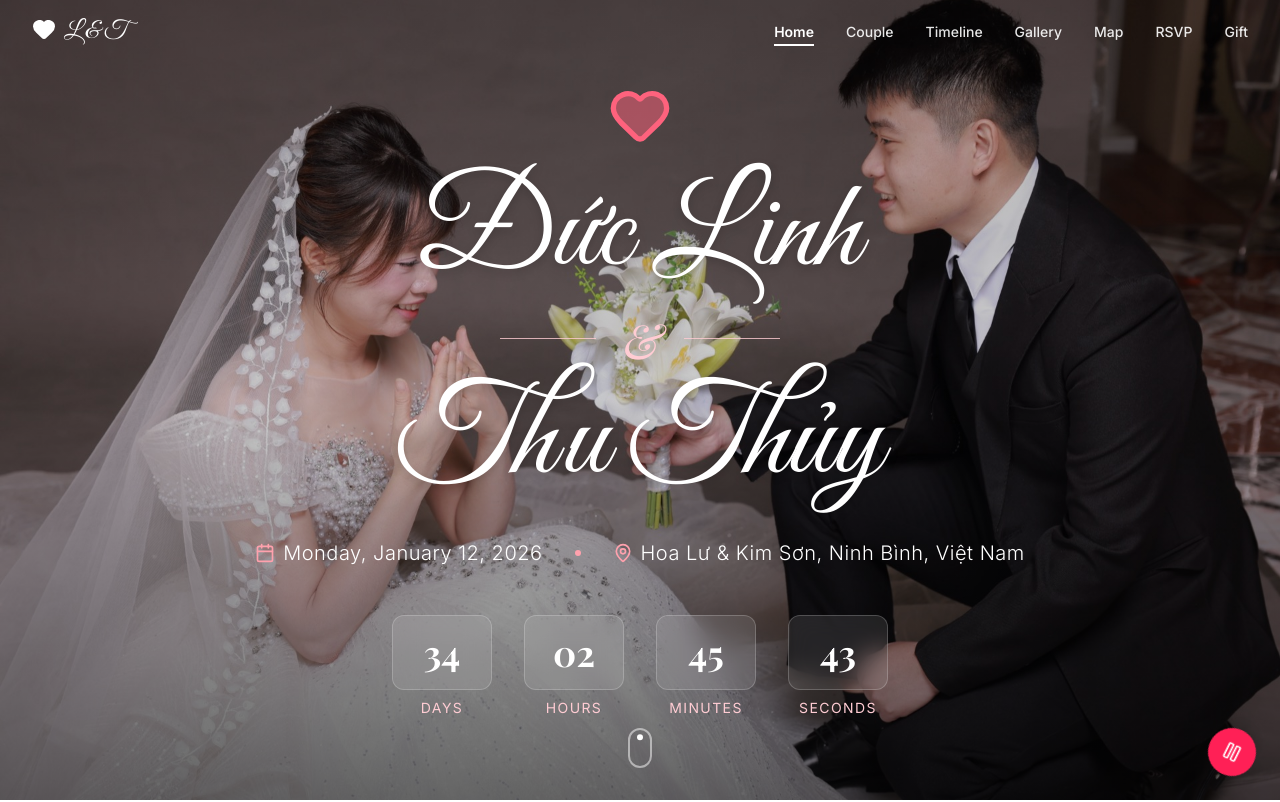
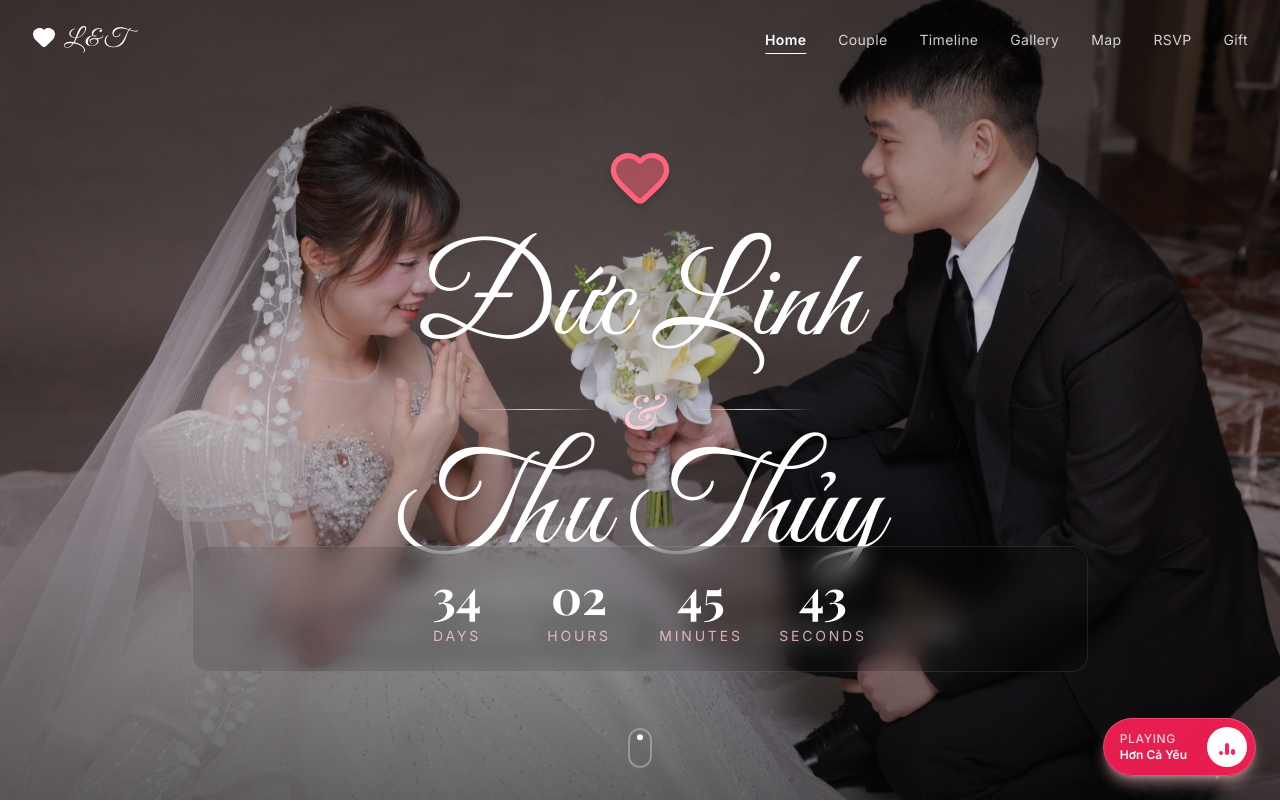
Before and after one commit to Xunino/wedding, a React (Vite) app in the folder app/: page / in a window 1280 px wide. Shown: the top 802 px of the page. Built offline with nearby package versions, Linux system fonts and the light colour scheme; a web font is replaced by a local one.

Commit message:
Update UI

```diff
--- a/app/src/App.jsx
+++ b/app/src/App.jsx
@@ -13,6 +13,8 @@ import RSVP from './components/RSVP';
 import Gift from './components/Gift';
 import MusicPlayer from './components/MusicPlayer';
 import Footer from './components/Footer';
+import GrainOverlay from './components/GrainOverlay';
+
 
 // Import optimized images
 const thumbValues = import.meta.glob('../images/thumbnails/*.JPG', { eager: true, import: 'default' });
@@ -103,6 +105,7 @@ function App() {
             <Gift />
             <Footer weddingDetails={WEDDING_DETAILS} />
             <MusicPlayer />
+            <GrainOverlay />
         </div>
     );
 }
--- /dev/null
+++ b/app/src/components/GrainOverlay.jsx
@@ -0,0 +1,19 @@
+import React from 'react';
+
+export default function GrainOverlay() {
+    return (
+        <div className="fixed inset-0 pointer-events-none z-[9999] opacity-[0.03] mix-blend-overlay">
+            <svg className="w-full h-full" xmlns="http://www.w3.org/2000/svg">
+                <filter id="noiseFilter">
+                    <feTurbulence
+                        type="fractalNoise"
+                        baseFrequency="0.8"
+                        numOctaves="3"
+                        stitchTiles="stitch"
+                    />
+                </filter>
+                <rect width="100%" height="100%" filter="url(#noiseFilter)" />
+            </svg>
+        </div>
+    );
+}
--- a/app/src/components/Hero.jsx
+++ b/app/src/components/Hero.jsx
@@ -1,10 +1,12 @@
 import React, { useState, useEffect } from 'react';
-import { Heart, Calendar, MapPin, Clock } from 'lucide-react';
-import { motion } from 'framer-motion';
+import { Heart, Calendar, MapPin } from 'lucide-react';
+import { motion, useScroll, useTransform } from 'framer-motion';
 
 export default function Hero({ weddingDetails }) {
     const [countdown, setCountdown] = useState({ days: 0, hours: 0, minutes: 0, seconds: 0 });
-    const [scrollY, setScrollY] = useState(0);
+    const { scrollY } = useScroll();
+    const y1 = useTransform(scrollY, [0, 500], [0, 200]);
+    const opacity = useTransform(scrollY, [0, 300], [1, 0]);
 
     useEffect(() => {
         const calculateCountdown = () => {
@@ -26,63 +28,73 @@ export default function Hero({ weddingDetails }) {
         return () => clearInterval(timer);
     }, [weddingDetails.weddingDate]);
 
-    useEffect(() => {
-        const handleScroll = () => setScrollY(window.scrollY);
-        window.addEventListener('scroll', handleScroll);
-        return () => window.removeEventListener('scroll', handleScroll);
-    }, []);
-
     return (
         <section id="hero" className="relative h-screen overflow-hidden">
             {/* Background Image with Parallax */}
-            <div
+            <motion.div
                 className="absolute inset-0 bg-cover bg-center"
                 style={{
                     backgroundImage: `url(${weddingDetails.heroImage})`,
-                    transform: `translateY(${scrollY * 0.5}px)`,
+                    y: y1,
                 }}
             />
 
             {/* Overlay */}
-            <div className="absolute inset-0 bg-gradient-to-b from-black/30 via-black/20 to-black/60" />
+            <div className="absolute inset-0 bg-gradient-to-b from-black/40 via-black/20 to-black/60" />
 
             {/* Content */}
-            <div className="relative h-full flex flex-col items-center justify-center text-white px-4 text-center">
             <motion.div
-                    initial={{ opacity: 0, y: 20 }}
-                    animate={{ opacity: 1, y: 0 }}
-                    transition={{ duration: 0.8 }}
-                    className="mb-6"
+                style={{ opacity }}
+                className="relative h-full flex flex-col items-center justify-center text-white px-4 text-center"
             >
-                    <Heart className="w-16 h-16 mx-auto text-rose-400 fill-rose-400/50 animate-pulse" />
+                <div className="space-y-8">
+                    <motion.div
+                        initial={{ opacity: 0, scale: 0.8 }}
+                        animate={{ opacity: 1, scale: 1 }}
+                        transition={{ duration: 1, ease: "easeOut" }}
+                        className="mb-8"
+                    >
+                        <Heart className="w-16 h-16 mx-auto text-rose-400 fill-rose-400/50 animate-pulse drop-shadow-lg" />
                     </motion.div>
 
+                    <div className="space-y-4">
+                        <motion.h1
+                            initial={{ opacity: 0, y: 50 }}
+                            animate={{ opacity: 1, y: 0 }}
+                            transition={{ duration: 1, delay: 0.3, ease: "easeOut" }}
+                            className="text-6xl md:text-8xl lg:text-9xl font-script drop-shadow-xl"
+                        >
+                            {weddingDetails.groomName}
+                        </motion.h1>
+
                         <motion.div
-                    initial={{ opacity: 0, scale: 0.9 }}
-                    animate={{ opacity: 1, scale: 1 }}
-                    transition={{ duration: 1, delay: 0.2 }}
+                            initial={{ opacity: 0, scaleX: 0 }}
+                            animate={{ opacity: 1, scaleX: 1 }}
+                            transition={{ duration: 1, delay: 0.6 }}
+                            className="flex items-center justify-center gap-6 my-4"
                         >
-                    <h1 className="text-5xl md:text-7xl lg:text-9xl font-script mb-2 drop-shadow-lg">
-                        {weddingDetails.groomName}
-                    </h1>
-                    <div className="flex items-center justify-center gap-6 my-4">
-                        <div className="h-px w-12 md:w-24 bg-rose-200/80"></div>
-                        <span className="text-3xl md:text-5xl font-serif italic text-rose-200">&</span>
-                        <div className="h-px w-12 md:w-24 bg-rose-200/80"></div>
-                    </div>
-                    <h1 className="text-5xl md:text-7xl lg:text-9xl font-script mb-8 drop-shadow-lg">
-                        {weddingDetails.brideName}
-                    </h1>
+                            <div className="h-px w-16 md:w-32 bg-gradient-to-r from-transparent via-rose-200 to-transparent"></div>
+                            <span className="text-4xl md:text-5xl font-serif italic text-rose-200">&</span>
+                            <div className="h-px w-16 md:w-32 bg-gradient-to-r from-transparent via-rose-200 to-transparent"></div>
                         </motion.div>
 
+                        <motion.h1
+                            initial={{ opacity: 0, y: -50 }}
+                            animate={{ opacity: 1, y: 0 }}
+                            transition={{ duration: 1, delay: 0.9, ease: "easeOut" }}
+                            className="text-6xl md:text-8xl lg:text-9xl font-script drop-shadow-xl"
+                        >
+                            {weddingDetails.brideName}
+                        </motion.h1>
+                    </div>
+
                     <motion.div
-                    initial={{ opacity: 0, y: 20 }}
-                    animate={{ opacity: 1, y: 0 }}
-                    transition={{ duration: 0.8, delay: 0.6 }}
-                    className="space-y-4 mb-12"
+                        initial={{ opacity: 0 }}
+                        animate={{ opacity: 1 }}
+                        transition={{ duration: 1, delay: 1.2 }}
+                        className="flex flex-col md:flex-row items-center justify-center gap-6 text-lg md:text-xl font-light tracking-wide uppercase mt-8"
                     >
-                    <div className="flex flex-col md:flex-row items-center justify-center gap-4 md:gap-8 text-lg md:text-xl font-light tracking-wide">
-                        <div className="flex items-center gap-2">
+                        <div className="flex items-center gap-2 bg-black/20 backdrop-blur-sm px-6 py-2 rounded-full border border-white/10">
                             <Calendar className="w-5 h-5 text-rose-300" />
                             <span>
                                 {weddingDetails.weddingDate.toLocaleDateString('en-US', {
@@ -93,48 +105,49 @@ export default function Hero({ weddingDetails }) {
                                 })}
                             </span>
                         </div>
-                        <div className="hidden md:block w-1.5 h-1.5 rounded-full bg-rose-300" />
-                        <div className="flex items-center gap-2">
+                        <div className="flex items-center gap-2 bg-black/20 backdrop-blur-sm px-6 py-2 rounded-full border border-white/10">
                             <MapPin className="w-5 h-5 text-rose-300" />
-                            <span>{weddingDetails.venue}, {weddingDetails.location}</span>
-                        </div>
+                            <span>{weddingDetails.location}</span>
                         </div>
                     </motion.div>
+                </div>
 
                 {/* Countdown */}
                 <motion.div
-                    initial={{ opacity: 0, y: 20 }}
+                    initial={{ opacity: 0, y: 50 }}
                     animate={{ opacity: 1, y: 0 }}
-                    transition={{ duration: 0.8, delay: 0.8 }}
-                    className="flex flex-wrap justify-center gap-4 md:gap-8"
+                    transition={{ duration: 0.8, delay: 1.5 }}
+                    className="absolute bottom-32 w-full px-4"
                 >
+                    <div className="flex flex-wrap justify-center gap-4 md:gap-8 bg-black/10 backdrop-blur-md py-6 px-10 rounded-2xl border border-white/10 mx-auto max-w-4xl">
                         {[
                             { label: 'Days', value: countdown.days },
                             { label: 'Hours', value: countdown.hours },
                             { label: 'Minutes', value: countdown.minutes },
                             { label: 'Seconds', value: countdown.seconds },
                         ].map((item, index) => (
-                        <div key={index} className="text-center">
-                            <div className="bg-white/10 backdrop-blur-md border border-white/20 rounded-xl p-3 md:p-4 min-w-[80px] md:min-w-[100px]">
-                                <span className="text-3xl md:text-4xl font-bold font-serif">{item.value.toString().padStart(2, '0')}</span>
+                            <div key={index} className="text-center min-w-[70px] md:min-w-[90px]">
+                                <div className="text-3xl md:text-5xl font-bold font-serif mb-1 tabular-nums">
+                                    {item.value.toString().padStart(2, '0')}
                                 </div>
-                            <span className="text-xs md:text-sm uppercase tracking-widest mt-2 block text-rose-200">{item.label}</span>
+                                <span className="text-xs md:text-sm uppercase tracking-[0.2em] text-rose-200/80">{item.label}</span>
                             </div>
                         ))}
+                    </div>
                 </motion.div>
-            </div>
+            </motion.div>
 
             {/* Scroll Indicator */}
             <motion.div
                 initial={{ opacity: 0 }}
                 animate={{ opacity: 1 }}
-                transition={{ delay: 1.5, duration: 1 }}
+                transition={{ delay: 2, duration: 1 }}
                 className="absolute bottom-8 left-1/2 transform -translate-x-1/2"
             >
-                <div className="w-6 h-10 border-2 border-white/50 rounded-full flex justify-center p-1">
+                <div className="w-6 h-10 border-2 border-white/30 rounded-full flex justify-center p-1 backdrop-blur-sm">
                     <motion.div
                         animate={{ y: [0, 12, 0] }}
-                        transition={{ repeat: Infinity, duration: 1.5 }}
+                        transition={{ repeat: Infinity, duration: 1.5, ease: "easeInOut" }}
                         className="w-1.5 h-1.5 bg-white rounded-full"
                     />
                 </div>
--- a/app/src/components/MusicPlayer.jsx
+++ b/app/src/components/MusicPlayer.jsx
@@ -1,8 +1,10 @@
 import React, { useState, useRef, useEffect } from 'react';
-import { Music, Pause, Play } from 'lucide-react';
+import { Music, Pause, Play, Volume2, VolumeX } from 'lucide-react';
+import { motion, AnimatePresence } from 'framer-motion';
 
 export default function MusicPlayer() {
     const [isPlaying, setIsPlaying] = useState(false);
+    const [isHovered, setIsHovered] = useState(false);
     const audioRef = useRef(null);
 
     // Auto-play music when component mounts
@@ -27,18 +29,12 @@ export default function MusicPlayer() {
             } catch (error) {
                 console.log('Autoplay prevented. Waiting for valid user interaction.', error);
                 setIsPlaying(false);
-                // Reset flag to allow retry on next interaction
                 isAttemptingPlay = false;
-
-                // Note: We DO NOT remove listeners here. They stay active
-                // until one of them successfully triggers play().
             }
         };
 
-        // Initial attempt
-        const timer = setTimeout(playAudio, 200);
+        const timer = setTimeout(playAudio, 1000);
 
-        // Add persistent listeners (removed locally in playAudio on success)
         interactionEvents.forEach(event =>
             document.addEventListener(event, playAudio, { capture: true })
         );
@@ -61,16 +57,43 @@ export default function MusicPlayer() {
     };
 
     return (
-        <div className="fixed bottom-6 right-6 z-50">
+        <div className="fixed bottom-6 right-6 z-[100]">
             <audio ref={audioRef} loop src="/music/honcayeu.mp3" />
 
-            <button
+            <motion.button
+                layout
                 onClick={togglePlay}
-                className={`w-12 h-12 rounded-full flex items-center justify-center shadow-lg transition-all duration-300 ${isPlaying ? 'bg-rose-500 text-white animate-spin-slow' : 'bg-white text-gray-800 hover:bg-gray-50'
+                onMouseEnter={() => setIsHovered(true)}
+                onMouseLeave={() => setIsHovered(false)}
+                className={`flex items-center gap-3 pl-4 pr-2 py-2 rounded-full shadow-lg border border-white/20 transition-all duration-300 backdrop-blur-md ${isPlaying
+                        ? 'bg-rose-500/90 text-white shadow-rose-200/50'
+                        : 'bg-white/90 text-gray-800 hover:bg-white'
                     }`}
+                whileHover={{ scale: 1.05 }}
+                whileTap={{ scale: 0.95 }}
             >
-                {isPlaying ? <Pause className="w-5 h-5" /> : <Music className="w-5 h-5" />}
-            </button>
+                <div className="flex flex-col items-start mr-2">
+                    <span className="text-xs font-medium uppercase tracking-wider opacity-80">
+                        {isPlaying ? 'Playing' : 'Paused'}
+                    </span>
+                    <span className="text-xs font-bold whitespace-nowrap">
+                        Hơn Cả Yêu
+                    </span>
+                </div>
+
+                <div className={`w-10 h-10 rounded-full flex items-center justify-center transition-colors ${isPlaying ? 'bg-white text-rose-500' : 'bg-rose-100 text-rose-500'
+                    }`}>
+                    {isPlaying ? (
+                        <div className="flex gap-0.5 items-end h-4">
+                            <motion.div animate={{ height: [4, 12, 4] }} transition={{ repeat: Infinity, duration: 1 }} className="w-1 bg-current rounded-full" />
+                            <motion.div animate={{ height: [8, 16, 8] }} transition={{ repeat: Infinity, duration: 0.8 }} className="w-1 bg-current rounded-full" />
+                            <motion.div animate={{ height: [4, 10, 4] }} transition={{ repeat: Infinity, duration: 1.2 }} className="w-1 bg-current rounded-full" />
+                        </div>
+                    ) : (
+                        <Play className="w-4 h-4 ml-0.5" />
+                    )}
+                </div>
+            </motion.button>
         </div>
     );
 }
--- a/app/src/components/Navbar.jsx
+++ b/app/src/components/Navbar.jsx
@@ -9,7 +9,7 @@ export default function Navbar() {
 
     useEffect(() => {
         const handleScroll = () => {
-            setIsScrolled(window.scrollY > 50);
+            setIsScrolled(window.scrollY > 20);
         };
         window.addEventListener('scroll', handleScroll);
         return () => window.removeEventListener('scroll', handleScroll);
@@ -28,7 +28,7 @@ export default function Navbar() {
     useEffect(() => {
         const observerOptions = {
             root: null,
-            rootMargin: '-50% 0px -50% 0px', // Trigger when section is in middle of viewport
+            rootMargin: '-40% 0px -60% 0px',
             threshold: 0
         };
 
@@ -63,14 +63,22 @@ export default function Navbar() {
 
     return (
         <nav
-            className={`fixed top-0 left-0 right-0 z-50 transition-all duration-300 ${isScrolled ? 'bg-white/80 backdrop-blur-md shadow-md py-2' : 'bg-transparent py-4'
+            className={`fixed top-0 left-0 right-0 z-50 transition-all duration-500 ease-in-out ${isScrolled
+                    ? 'bg-white/80 backdrop-blur-xl shadow-sm py-3'
+                    : 'bg-transparent py-6'
                 }`}
         >
             <div className="max-w-7xl mx-auto px-4 sm:px-6 lg:px-8">
                 <div className="flex items-center justify-between">
-                    <div className="flex items-center gap-2 cursor-pointer" onClick={() => scrollToSection('#hero')}>
-                        <Heart className={`w-6 h-6 ${isScrolled ? 'text-rose-500' : 'text-white'} fill-current`} viewBox="0 3 24 24" />
-                        <span className={`font-script text-2xl ${isScrolled ? 'text-gray-800' : 'text-white'}`}>
+                    <div
+                        className="flex items-center gap-2 cursor-pointer group"
+                        onClick={() => scrollToSection('#hero')}
+                    >
+                        <Heart
+                            className={`w-6 h-6 transition-colors duration-300 ${isScrolled ? 'text-rose-500' : 'text-white'} fill-current group-hover:scale-110`}
+                            viewBox="0 3 24 24"
+                        />
+                        <span className={`font-script text-2xl transition-colors duration-300 ${isScrolled ? 'text-gray-800' : 'text-white'}`}>
                             L & T
                         </span>
                     </div>
@@ -81,14 +89,14 @@ export default function Navbar() {
                             <button
                                 key={link.name}
                                 onClick={() => scrollToSection(link.href)}
-                                className={`text-sm font-medium transition-all duration-300 relative group
+                                className={`text-sm tracking-wide transition-all duration-300 relative group py-1
                                     ${activeSection === link.href.substring(1)
-                                        ? (isScrolled ? 'text-rose-500 font-semibold' : 'text-white font-semibold')
-                                        : (isScrolled ? 'text-gray-600 hover:text-rose-500' : 'text-white/90 hover:text-white')
+                                        ? (isScrolled ? 'text-rose-600 font-semibold' : 'text-white font-semibold')
+                                        : (isScrolled ? 'text-gray-600 hover:text-rose-500' : 'text-white/80 hover:text-white')
                                     }`}
                             >
                                 {link.name}
-                                <span className={`absolute -bottom-1 left-0 h-0.5 bg-current transition-all duration-300
+                                <span className={`absolute bottom-0 left-1/2 -translate-x-1/2 h-px bg-current transition-all duration-300 ease-out
                                     ${activeSection === link.href.substring(1) ? 'w-full' : 'w-0 group-hover:w-full'}`}
                                 ></span>
                             </button>
@@ -99,7 +107,7 @@ export default function Navbar() {
                     <div className="md:hidden">
                         <button
                             onClick={() => setIsMobileMenuOpen(!isMobileMenuOpen)}
-                            className={`p-2 rounded-md ${isScrolled ? 'text-gray-800' : 'text-white'}`}
+                            className={`p-2 rounded-md transition-colors ${isScrolled ? 'text-gray-800' : 'text-white'}`}
                         >
                             {isMobileMenuOpen ? <X /> : <Menu />}
                         </button>
@@ -114,7 +122,7 @@ export default function Navbar() {
                         initial={{ opacity: 0, height: 0 }}
                         animate={{ opacity: 1, height: 'auto' }}
                         exit={{ opacity: 0, height: 0 }}
-                        className="md:hidden bg-white border-t border-gray-100 overflow-hidden"
+                        className="md:hidden bg-white/95 backdrop-blur-xl border-t border-gray-100 overflow-hidden"
                     >
                         <div className="px-4 py-4 space-y-2">
                             {navLinks.map((link) => (
```
Also changed, not shown: app/src/components/Gallery.jsx (+32 -22 lines). Lines whose indentation alone changed are shown as unchanged.
